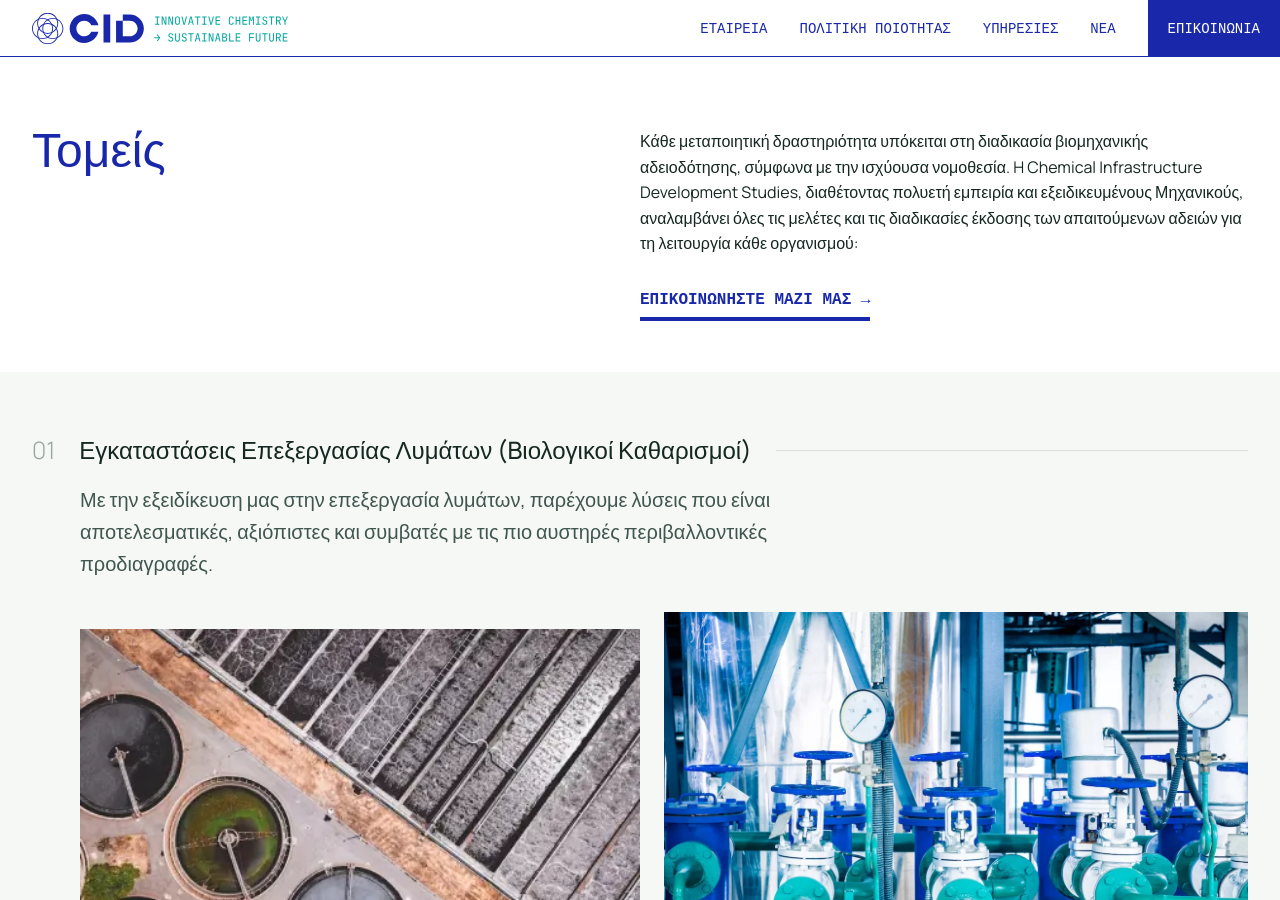
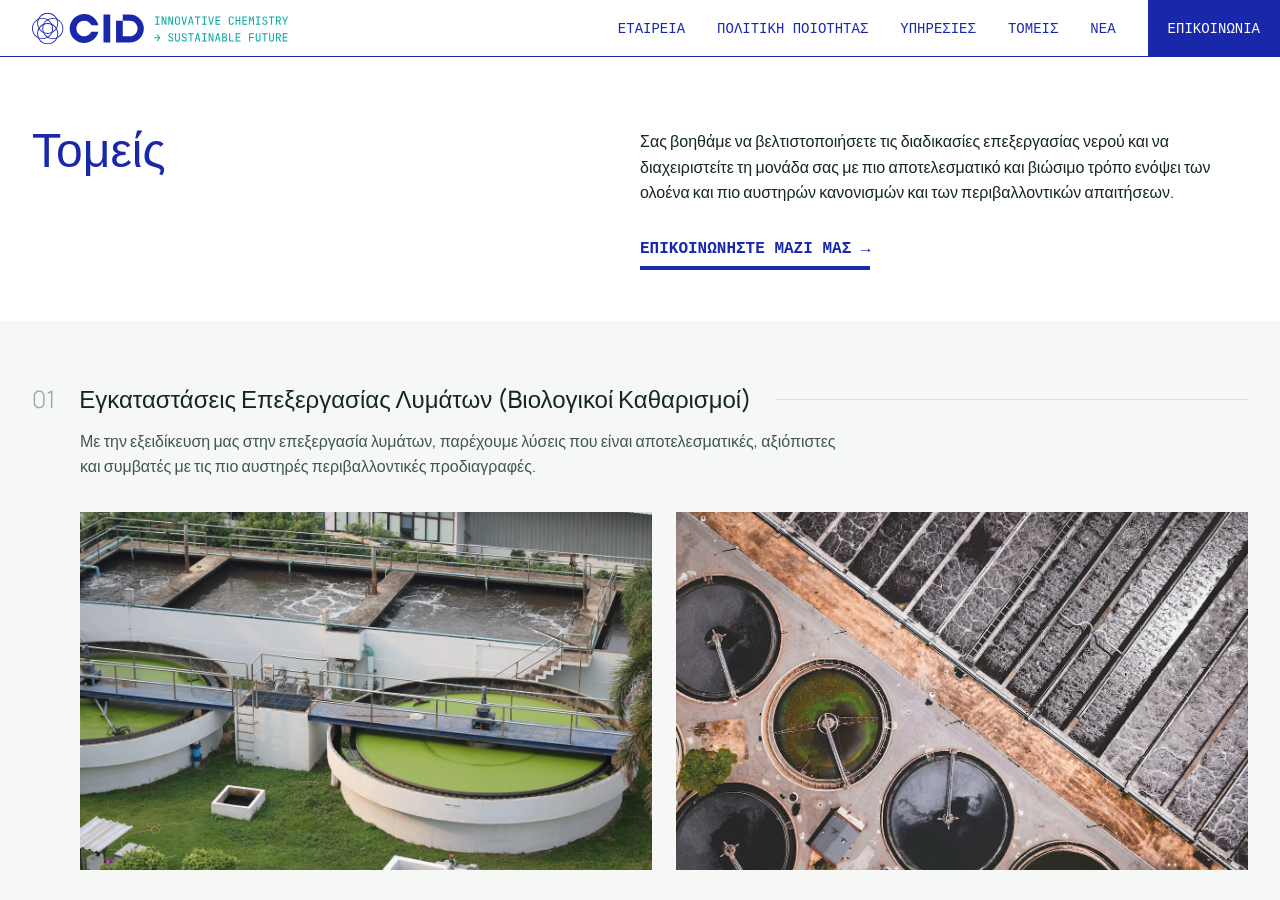
Before and after one commit to anna-filou/cid-studies.com, a Jekyll site: the page built from sectors.html, in a window 1280 px wide and 900 px high. Built offline with Jekyll 4.4.1, drawn with Linux system fonts in a browser that asks for light colours.

Commit message:
new images

```diff
--- a/_data/navlinks.yml
+++ b/_data/navlinks.yml
@@ -4,6 +4,8 @@
   url: /quality-policy
 - title: υπηρεσιες
   url: /services
+- title: τομεις
+  url: /sectors
 - title: νεα
   url: /news
 # - title: ληψεις
--- a/_data/sectors.yml
+++ b/_data/sectors.yml
@@ -1,18 +1,18 @@
 title: "Τομείς"
-description: "Κάθε μεταποιητική δραστηριότητα υπόκειται στη διαδικασία βιομηχανικής αδειοδότησης, σύμφωνα με την ισχύουσα νομοθεσία. H Chemical Infrastructure Development Studies, διαθέτοντας πολυετή εμπειρία και εξειδικευμένους Μηχανικούς, αναλαμβάνει όλες τις μελέτες και τις διαδικασίες έκδοσης των απαιτούμενων αδειών για τη λειτουργία κάθε οργανισμού:"
+description: "
+Σας βοηθάμε να βελτιστοποιήσετε τις διαδικασίες επεξεργασίας νερού και να διαχειριστείτε τη μονάδα σας με πιο αποτελεσματικό και βιώσιμο τρόπο ενόψει των ολοένα και πιο αυστηρών κανονισμών και των περιβαλλοντικών απαιτήσεων."
 link-title: "Δείτε αναλυτικά"
 link: "/sectors"
 sectors:
   - title: "Εγκαταστάσεις Επεξεργασίας Λυμάτων (Bιολογικοί Καθαρισμοί)"
     description: "Με την εξειδίκευση μας στην επεξεργασία λυμάτων, παρέχουμε λύσεις που είναι αποτελεσματικές, αξιόπιστες και συμβατές με τις πιο αυστηρές περιβαλλοντικές προδιαγραφές."
-    image-1: "/assets/images/card-1.webp"
-    image-2: "/assets/images/card-2.webp"
+    image-1: "/assets/images/card-1-2.webp"
+    image-2: "/assets/images/card-1.webp"
   - title: "Αντλιοστάσια και εγκαταστάσεις αποχετευτικών δικτύων"
     description: "Με την εξειδίκευση μας στην επεξεργασία λυμάτων, παρέχουμε λύσεις που είναι αποτελεσματικές, αξιόπιστες και συμβατές με τις πιο αυστηρές περιβαλλοντικές προδιαγραφές."
     image-1: "/assets/images/card-2.webp"
-    image-2: "/assets/images/card-2.webp"
-
+    image-2: "/assets/images/card-2-2.webp"
   - title: "Εγκαταστάσεις επεξεργασίας βιομηχανικών αποβλήτων"
     description: "Με την εξειδίκευση μας στην επεξεργασία λυμάτων, παρέχουμε λύσεις που είναι αποτελεσματικές, αξιόπιστες και συμβατές με τις πιο αυστηρές περιβαλλοντικές προδιαγραφές."
     image-1: "/assets/images/card-3.webp"
-    image-2: "/assets/images/card-2.webp"
+    image-2: "/assets/images/card-3-2.webp"
--- a/_layouts/sectors.liquid
+++ b/_layouts/sectors.liquid
@@ -22,11 +22,15 @@ layout: default
                 <h2 class="f3 fw5 mv0 nowrap-l">{{ sector.title }}</h2>
                 <div class="dn db-l flex-auto bg-black-10 bar"></div>
             </div>
-            <div class="f4-ns fw4 secondary ml4-l pl3-l lh-copy list ">
+            <div class="fw4 secondary ml4-l pl3-l lh-copy list ">
                 <p class="mb4 mw7">{{ sector.description }}</p>
                 <div class="flex flex-column flex-row-l items-start items-center-l gap4 mb4">
-                    <img src="{{ sector.image-1 }}" alt="{{ sector.title }}" class="w-50-l w-100">
-                    <img src="{{ sector.image-2 }}" alt="{{ sector.title }}" class="w-50-l w-100 dn db-l">
+                    <div class="w-100 w-50-l">
+                        <div class="aspect-ratio aspect-ratio--8x5" style="background-image: url('{{ sector.image-1 }}'); background-size: cover; background-position: center;"></div>
+                    </div>
+                    <div class="w-100 w-50-l">
+                        <div class="aspect-ratio aspect-ratio--8x5 dn db-l" style="background-image: url('{{ sector.image-2 }}'); background-size: cover; background-position: center;"></div>
+                    </div>
                 </div>
             </div>
         </div>
```
Also changed, not shown: assets/images/card-1-2.webp (added), assets/images/card-1.webp, assets/images/card-2-2.webp (added), assets/images/card-3-2.webp (added), assets/images/cta-left.svg, assets/images/cta-right.svg.
